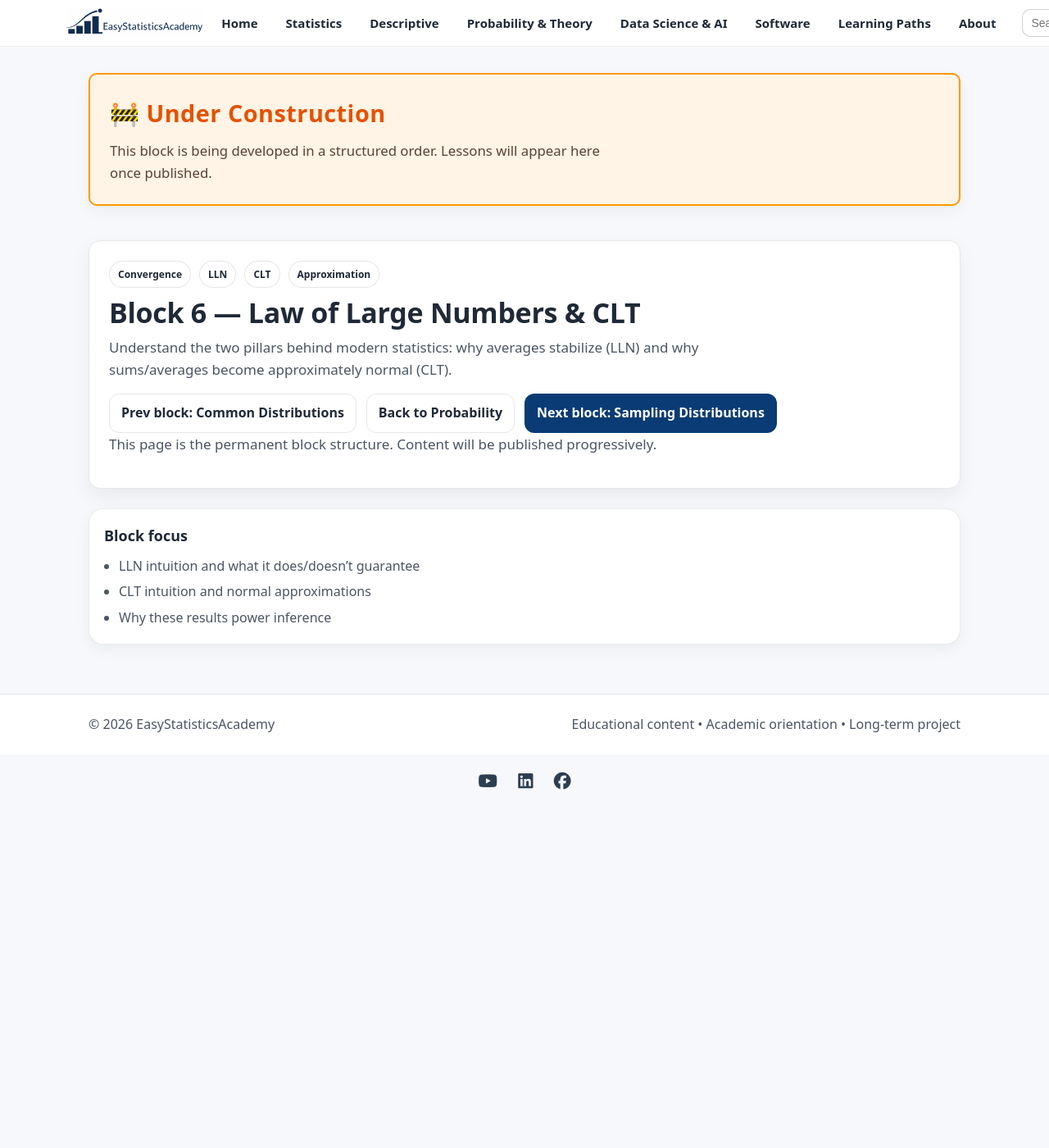
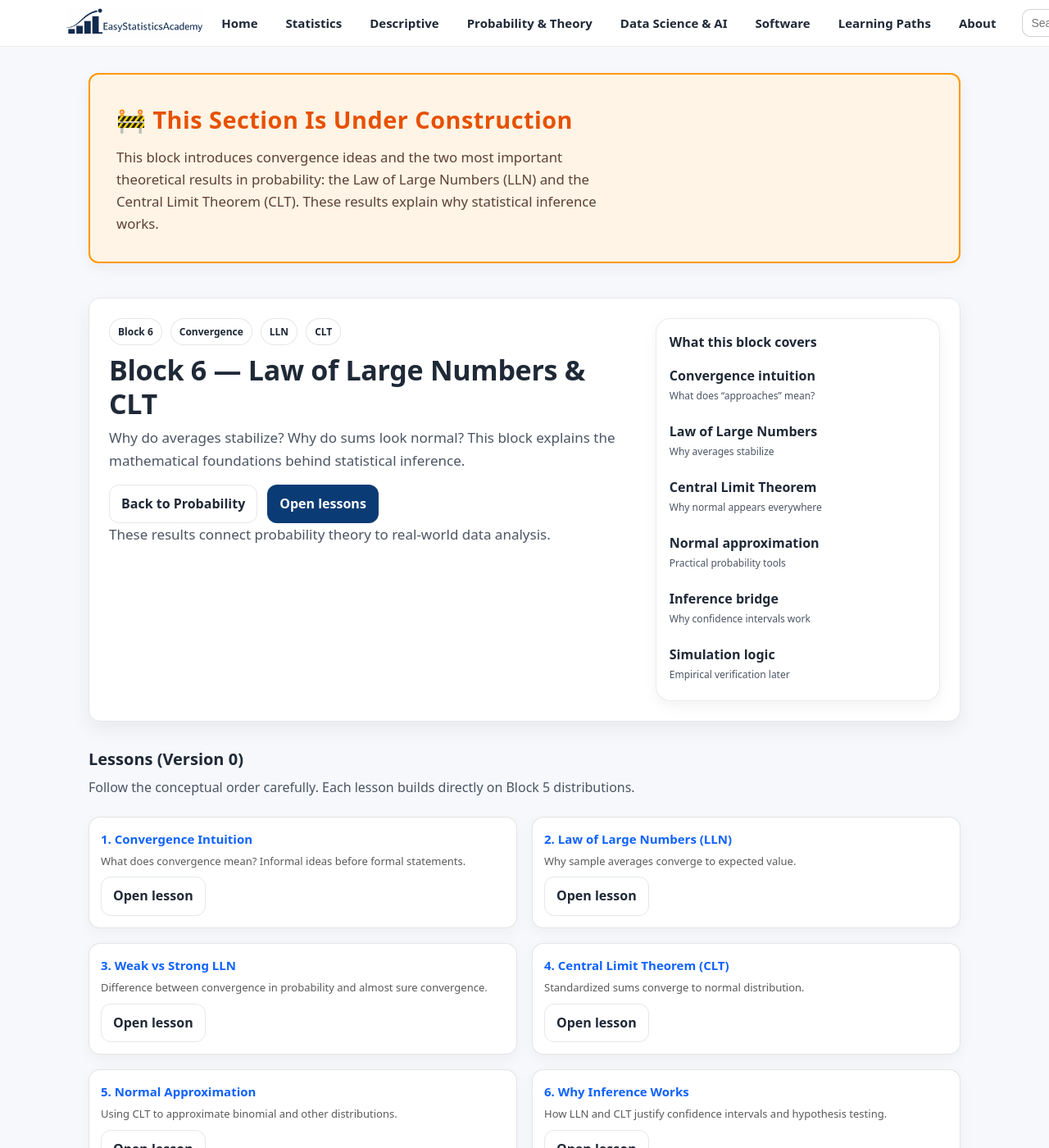
Before and after one commit to ammar-homaida-statistics/easystatisticsacademy, a Jekyll site: the page built from probability/lln-clt/index.md, in a window 1280 px wide and 1400 px high. Shown: the whole window at 82% size. Built offline with Jekyll 4.4.1, drawn with Linux system fonts in a browser that asks for light colours; some of the changed text lies outside the part shown.

Commit message:
Update block structure

```diff
--- a/probability/lln-clt/index.md
+++ b/probability/lln-clt/index.md
@@ -1,71 +1,204 @@
 ---
 layout: default
-title: "Block 6 — Law of Large Numbers & CLT"
-description: "Why averages stabilize, what convergence means, and why the normal distribution appears everywhere."
+title: Block 6 — Law of Large Numbers & CLT
+description: Understand convergence in probability, why averages stabilize (LLN), and why sums become approximately normal (CLT). These results power modern statistical inference.
 permalink: /probability/lln-clt/
 sidebar: false
 ---
 
+<!-- UNDER CONSTRUCTION NOTICE -->
 <section class="section section-slim">
-  <div class="callout" style="background:#fff4e5; border:2px solid #ff9800; padding:1.5rem; border-radius:10px;">
+  <div class="callout" style="background:#fff4e5; border:2px solid #ff9800; padding:2rem; border-radius:12px;">
     <div class="callout-copy">
-      <h2 style="margin-top:0; color:#e65100; font-size:1.8rem; letter-spacing:0.5px;">🚧 Under Construction</h2>
+      <h2 style="margin-top:0; color:#e65100; font-size:1.8rem; letter-spacing:0.5px;">
+        🚧 This Section Is Under Construction
+      </h2>
       <p style="margin:0; font-size:1.05rem; color:#5d4037; line-height:1.6;">
-        This block is being developed in a structured order. Lessons will appear here once published.
+        This block introduces convergence ideas and the two most important
+        theoretical results in probability: the Law of Large Numbers (LLN)
+        and the Central Limit Theorem (CLT).
+        These results explain why statistical inference works.
       </p>
     </div>
   </div>
 </section>
 
+<!-- ✅ Update "last visited block" -->
+<script>
+  (function () {
+    var KEY = "esa_continue_probability_last_block_v0";
+
+    localStorage.setItem(KEY, JSON.stringify({
+      url: "/probability/lln-clt/",
+      label: "Block 6 — Law of Large Numbers & CLT",
+      ts: Date.now()
+    }));
+  })();
+</script>
+
 <section class="hero hero-section">
-  <div class="hero-card">
+  <div class="hero-card hero-split">
     <div class="hero-copy">
       <div class="badge-row">
+        <span class="badge">Block 6</span>
         <span class="badge">Convergence</span>
         <span class="badge">LLN</span>
         <span class="badge">CLT</span>
-        <span class="badge">Approximation</span>
       </div>
 
       <h1>Block 6 — Law of Large Numbers &amp; CLT</h1>
       <p class="lead">
-        Understand the two pillars behind modern statistics: why averages stabilize (LLN)
-        and why sums/averages become approximately normal (CLT).
+        Why do averages stabilize?
+        Why do sums look normal?
+        This block explains the mathematical foundations behind statistical inference.
       </p>
 
       <div class="hero-actions">
-        <a class="btn btn-outline" href="/probability/distributions/">Prev block: Common Distributions</a>
         <a class="btn btn-outline" href="/probability/">Back to Probability</a>
-        <a class="btn" href="/probability/sampling-distributions/">Next block: Sampling Distributions</a>
+        <a class="btn" href="#lessons">Open lessons</a>
       </div>
 
       <p class="muted-mini">
-        This page is the permanent block structure. Content will be published progressively.
+        These results connect probability theory to real-world data analysis.
       </p>
     </div>
+
+    <div class="hero-panel">
+      <div class="panel-card">
+        <h2 class="panel-title">What this block covers</h2>
+        <ul class="quickstart" style="list-style:none; padding-left:0; margin:0;">
+          <li style="margin:.35rem 0;"><strong>Convergence intuition</strong><span class="meta">What does “approaches” mean?</span></li>
+          <li style="margin:.35rem 0;"><strong>Law of Large Numbers</strong><span class="meta">Why averages stabilize</span></li>
+          <li style="margin:.35rem 0;"><strong>Central Limit Theorem</strong><span class="meta">Why normal appears everywhere</span></li>
+          <li style="margin:.35rem 0;"><strong>Normal approximation</strong><span class="meta">Practical probability tools</span></li>
+          <li style="margin:.35rem 0;"><strong>Inference bridge</strong><span class="meta">Why confidence intervals work</span></li>
+          <li style="margin:.35rem 0;"><strong>Simulation logic</strong><span class="meta">Empirical verification later</span></li>
+        </ul>
+      </div>
+    </div>
+  </div>
+</section>
+
+<!-- Continue Reading -->
+<section class="section" id="continue-reading-block6" style="display:none;">
+  <div class="callout">
+    <div class="callout-copy">
+      <h2>Continue reading</h2>
+      <p class="muted-mini" id="continue-reading-block6-label" style="margin:0 0 .75rem 0;"></p>
+      <a class="btn" id="continue-reading-block6-btn" href="#">Continue</a>
+    </div>
+  </div>
+</section>
+
+<section class="section" id="lessons">
+  <div class="section-head">
+    <h2>Lessons (Version 0)</h2>
+    <p>
+      Follow the conceptual order carefully. Each lesson builds directly
+      on Block 5 distributions.
+    </p>
+  </div>
+
+  <div class="grid grid-2">
+
+    <div class="card lesson-card">
+      <h3><a href="/probability/lln-clt/convergence-intuition/">1. Convergence Intuition</a></h3>
+      <p>What does convergence mean? Informal ideas before formal statements.</p>
+      <div class="pill-row">
+        <a class="btn btn-outline" href="/probability/lln-clt/convergence-intuition/">Open lesson</a>
+      </div>
+    </div>
+
+    <div class="card lesson-card">
+      <h3><a href="/probability/lln-clt/law-of-large-numbers/">2. Law of Large Numbers (LLN)</a></h3>
+      <p>Why sample averages converge to expected value.</p>
+      <div class="pill-row">
+        <a class="btn btn-outline" href="/probability/lln-clt/law-of-large-numbers/">Open lesson</a>
+      </div>
+    </div>
+
+    <div class="card lesson-card">
+      <h3><a href="/probability/lln-clt/weak-vs-strong-lln/">3. Weak vs Strong LLN</a></h3>
+      <p>Difference between convergence in probability and almost sure convergence.</p>
+      <div class="pill-row">
+        <a class="btn btn-outline" href="/probability/lln-clt/weak-vs-strong-lln/">Open lesson</a>
+      </div>
+    </div>
+
+    <div class="card lesson-card">
+      <h3><a href="/probability/lln-clt/central-limit-theorem/">4. Central Limit Theorem (CLT)</a></h3>
+      <p>Standardized sums converge to normal distribution.</p>
+      <div class="pill-row">
+        <a class="btn btn-outline" href="/probability/lln-clt/central-limit-theorem/">Open lesson</a>
+      </div>
+    </div>
+
+    <div class="card lesson-card">
+      <h3><a href="/probability/lln-clt/normal-approximation/">5. Normal Approximation</a></h3>
+      <p>Using CLT to approximate binomial and other distributions.</p>
+      <div class="pill-row">
+        <a class="btn btn-outline" href="/probability/lln-clt/normal-approximation/">Open lesson</a>
+      </div>
+    </div>
+
+    <div class="card lesson-card">
+      <h3><a href="/probability/lln-clt/inference-bridge/">6. Why Inference Works</a></h3>
+      <p>How LLN and CLT justify confidence intervals and hypothesis testing.</p>
+      <div class="pill-row">
+        <a class="btn btn-outline" href="/probability/lln-clt/inference-bridge/">Open lesson</a>
+      </div>
+    </div>
+
   </div>
 </section>
 
 <section class="section section-slim">
   <div class="callout">
     <div class="callout-copy">
-      <h2>Block focus</h2>
+      <h2>Outcome of Block 6</h2>
       <ul class="bullets">
-        <li>LLN intuition and what it does/doesn’t guarantee</li>
-        <li>CLT intuition and normal approximations</li>
-        <li>Why these results power inference</li>
+        <li>Understand convergence in probability</li>
+        <li>Explain why sample averages stabilize</li>
+        <li>State and interpret the Central Limit Theorem</li>
+        <li>Use normal approximation correctly</li>
+        <li>Understand why statistical inference is justified</li>
       </ul>
     </div>
+
+    <div class="callout-side">
+      <div class="mini" style="border-left:4px solid #1a73e8; padding-left:12px;">
+        <div class="mini-title" style="color:#1a73e8;">Next block</div>
+        <div class="mini-body">
+          Continue to
+          <a href="/probability/sampling-distributions/" style="color:#1a73e8; text-decoration:underline;">
+            <strong>Block 7 — Sampling Distributions</strong>
+          </a>.
+        </div>
+      </div>
+    </div>
+
   </div>
 </section>
 
 <script>
   (function () {
-    var KEY = "esa_continue_probability_last_block_v0";
-    var data = {
-      url: "/probability/lln-clt/",
-      label: "Block 6 — Law of Large Numbers & CLT"
-    };
-    try { localStorage.setItem(KEY, JSON.stringify(data)); } catch (e) {}
+    var KEY = "esa_continue_probability_lln_clt_lesson_v0";
+
+    var raw = localStorage.getItem(KEY);
+    if (!raw) return;
+
+    try {
+      var data = JSON.parse(raw);
+      if (!data || !data.url || !data.label) return;
+
+      var wrap = document.getElementById("continue-reading-block6");
+      var label = document.getElementById("continue-reading-block6-label");
+      var btn = document.getElementById("continue-reading-block6-btn");
+      if (!wrap || !label || !btn) return;
+
+      label.innerHTML = 'You last visited: <strong>' + data.label + '</strong>';
+      btn.href = data.url;
+      wrap.style.display = "block";
+    } catch (e) {}
   })();
 </script>
```
